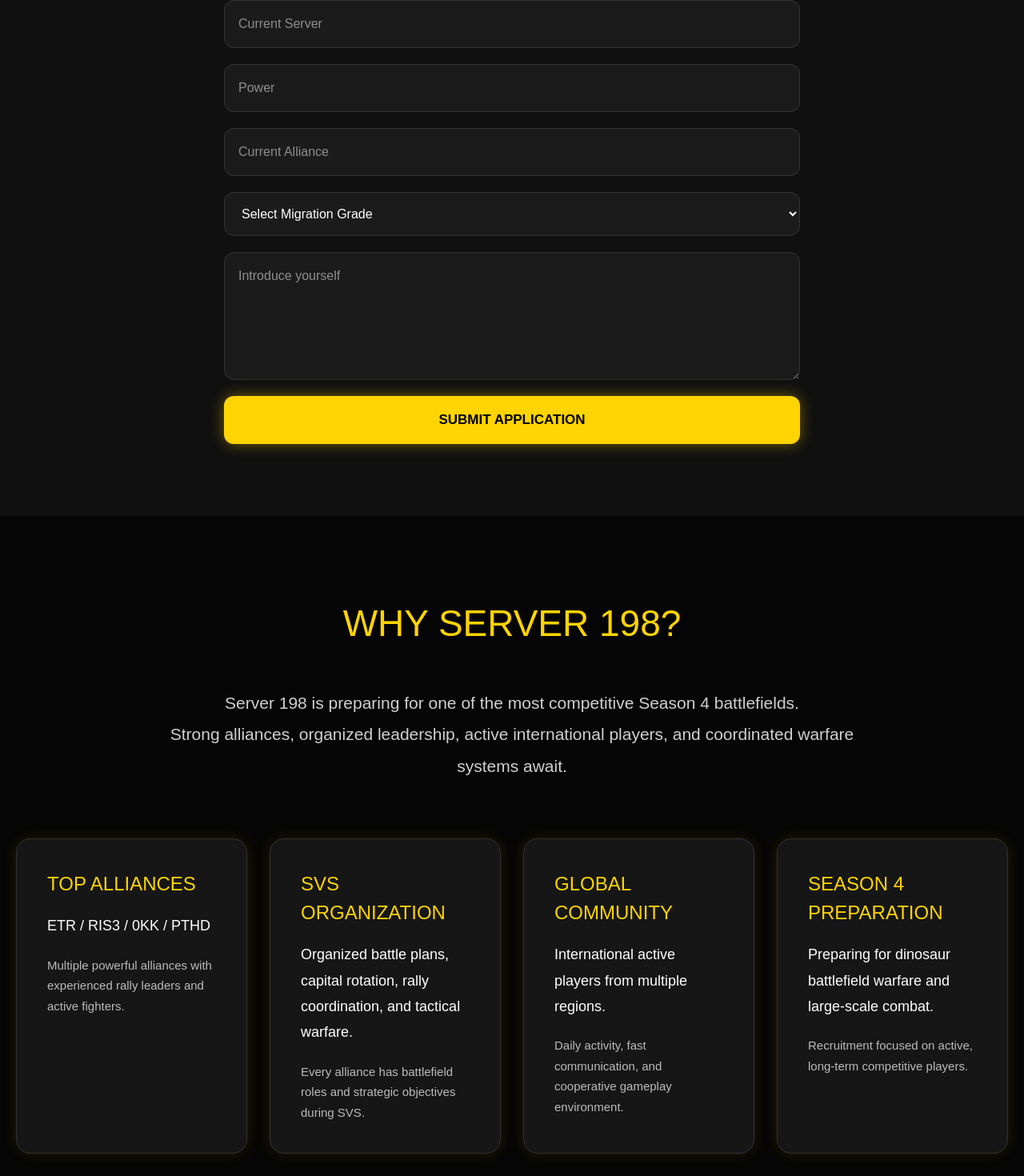
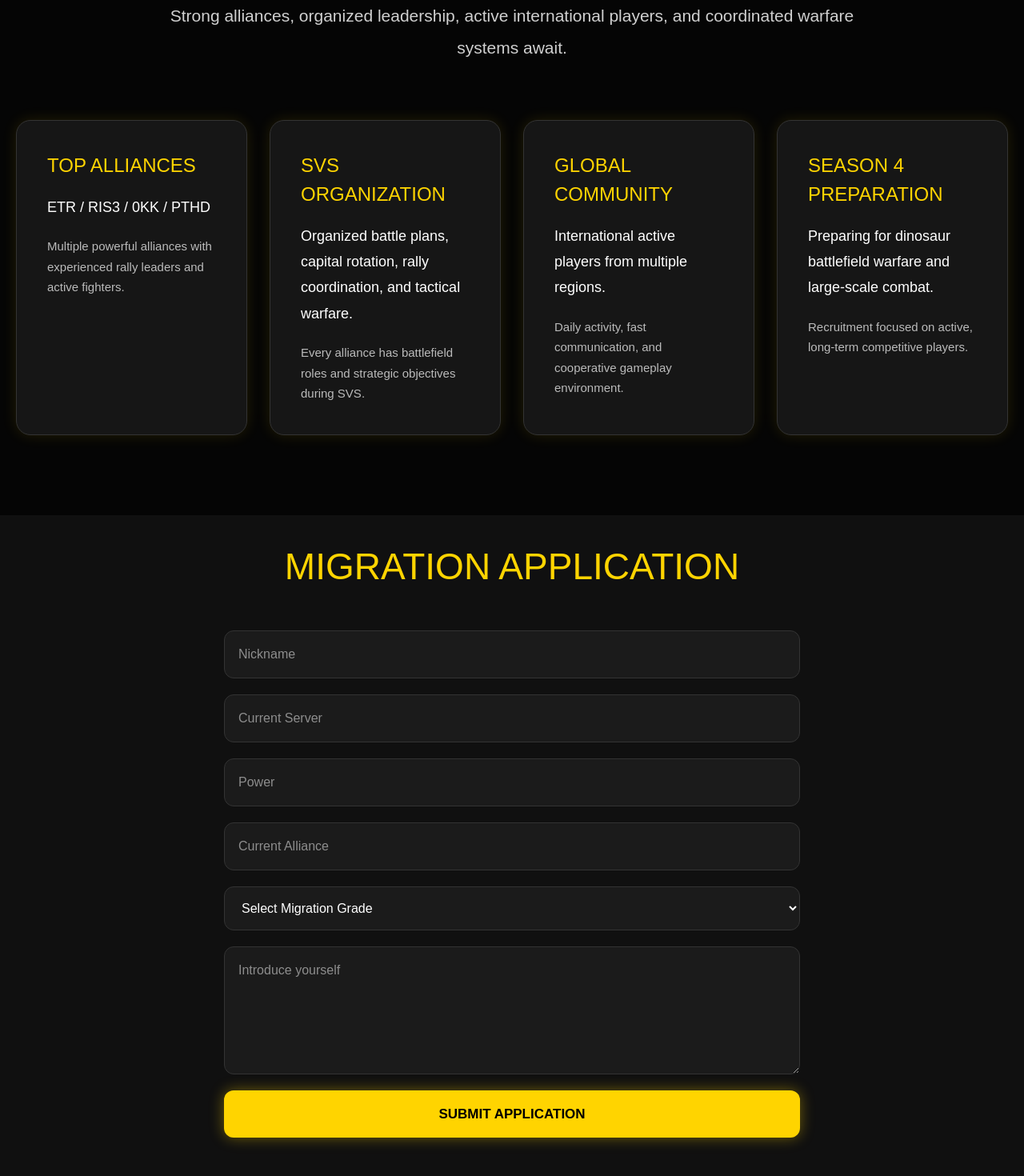
Before and after one commit to cpw1205/198smigration, a Next.js app: page / in a window 1280 px wide. Shown: the part 1034-2504 px from the top of the page at 80% size. Built offline with nearby package versions, Linux system fonts and the light colour scheme; no server answers.

Commit message:
Reorder homepage sections

```diff
--- a/app/page.tsx
+++ b/app/page.tsx
@@ -63,71 +63,161 @@ export default function Home() {
 
   return (
     <main className="main">
+      {/* HERO */}
       <section className="hero"></section>
 
-      <section id="apply" className="applySection">
-        <h2>MIGRATION APPLICATION</h2>
-
-        <form onSubmit={handleSubmit} className="form">
-          <input type="text" name="name" placeholder="Nickname" value={form.name} onChange={handleChange} required />
-          <input type="text" name="server" placeholder="Current Server" value={form.server} onChange={handleChange} required />
-          <input type="text" name="power" placeholder="Power" value={form.power} onChange={handleChange} required />
-          <input type="text" name="alliance" placeholder="Current Alliance" value={form.alliance} onChange={handleChange} />
-
-          <select name="migration_grade" value={form.migration_grade} onChange={handleChange} required>
-            <option value="">Select Migration Grade</option>
-            <option value="Elite">Elite (특급)</option>
-            <option value="Advanced">Advanced (고급)</option>
-            <option value="Medium">Medium (중급)</option>
-            <option value="Regular">Regular (일반)</option>
-          </select>
-
-          <textarea name="message" placeholder="Introduce yourself" value={form.message} onChange={handleChange} />
-
-          <button type="submit" disabled={loading}>
-            {loading ? "SUBMITTING..." : "SUBMIT APPLICATION"}
-          </button>
-        </form>
-      </section>
-
+      {/* WHY SERVER 198 */}
       <section className="infoSection">
         <h2>WHY SERVER 198?</h2>
 
         <p className="mainText">
-          Server 198 is preparing for one of the most competitive Season 4 battlefields.
+          Server 198 is preparing for one of the most competitive
+          Season 4 battlefields.
           <br />
-          Strong alliances, organized leadership, active international players,
+          Strong alliances, organized leadership,
+          active international players,
           and coordinated warfare systems await.
         </p>
 
         <div className="infoBox">
           <div className="card">
             <h3>TOP ALLIANCES</h3>
+
             <p>ETR / RIS3 / 0KK / PTHD</p>
-            <span>Multiple powerful alliances with experienced rally leaders and active fighters.</span>
+
+            <span>
+              Multiple powerful alliances with experienced
+              rally leaders and active fighters.
+            </span>
           </div>
 
           <div className="card">
             <h3>SVS ORGANIZATION</h3>
-            <p>Organized battle plans, capital rotation, rally coordination, and tactical warfare.</p>
-            <span>Every alliance has battlefield roles and strategic objectives during SVS.</span>
+
+            <p>
+              Organized battle plans, capital rotation,
+              rally coordination, and tactical warfare.
+            </p>
+
+            <span>
+              Every alliance has battlefield roles
+              and strategic objectives during SVS.
+            </span>
           </div>
 
           <div className="card">
             <h3>GLOBAL COMMUNITY</h3>
-            <p>International active players from multiple regions.</p>
-            <span>Daily activity, fast communication, and cooperative gameplay environment.</span>
+
+            <p>
+              International active players from
+              multiple regions.
+            </p>
+
+            <span>
+              Daily activity, fast communication,
+              and cooperative gameplay environment.
+            </span>
           </div>
 
           <div className="card">
             <h3>SEASON 4 PREPARATION</h3>
-            <p>Preparing for dinosaur battlefield warfare and large-scale combat.</p>
-            <span>Recruitment focused on active, long-term competitive players.</span>
+
+            <p>
+              Preparing for dinosaur battlefield warfare
+              and large-scale combat.
+            </p>
+
+            <span>
+              Recruitment focused on active,
+              long-term competitive players.
+            </span>
           </div>
         </div>
       </section>
 
-      <footer>© 2026 SERVER 198 MIGRATION</footer>
+      {/* APPLICATION */}
+      <section id="apply" className="applySection">
+        <h2>MIGRATION APPLICATION</h2>
+
+        <form onSubmit={handleSubmit} className="form">
+          <input
+            type="text"
+            name="name"
+            placeholder="Nickname"
+            value={form.name}
+            onChange={handleChange}
+            required
+          />
+
+          <input
+            type="text"
+            name="server"
+            placeholder="Current Server"
+            value={form.server}
+            onChange={handleChange}
+            required
+          />
+
+          <input
+            type="text"
+            name="power"
+            placeholder="Power"
+            value={form.power}
+            onChange={handleChange}
+            required
+          />
+
+          <input
+            type="text"
+            name="alliance"
+            placeholder="Current Alliance"
+            value={form.alliance}
+            onChange={handleChange}
+          />
+
+          <select
+            name="migration_grade"
+            value={form.migration_grade}
+            onChange={handleChange}
+            required
+          >
+            <option value="">Select Migration Grade</option>
+
+            <option value="Elite">
+              Elite (특급)
+            </option>
+
+            <option value="Advanced">
+              Advanced (고급)
+            </option>
+
+            <option value="Medium">
+              Medium (중급)
+            </option>
+
+            <option value="Regular">
+              Regular (일반)
+            </option>
+          </select>
+
+          <textarea
+            name="message"
+            placeholder="Introduce yourself"
+            value={form.message}
+            onChange={handleChange}
+          />
+
+          <button type="submit" disabled={loading}>
+            {loading
+              ? "SUBMITTING..."
+              : "SUBMIT APPLICATION"}
+          </button>
+        </form>
+      </section>
+
+      <footer>
+        © 2026 SERVER 198 MIGRATION
+      </footer>
 
       <style jsx>{`
         .main {
@@ -138,19 +228,25 @@ export default function Home() {
           overflow-x: hidden;
         }
 
+        /* HERO IMAGE */
         .hero {
           width: 100%;
           height: 820px;
-          background-image: url("/season4-bg.png");
+
+          background-image:
+            url("/season4-bg.png");
+
           background-size: contain;
           background-position: top center;
           background-repeat: no-repeat;
           background-color: #050505;
         }
 
-        .applySection {
-          padding: 20px 20px 90px;
-          background: #101010;
+        /* INFO SECTION */
+        .infoSection {
+          padding: 60px 20px 100px;
+          max-width: 1300px;
+          margin: 0 auto;
         }
 
         h2 {
@@ -160,9 +256,62 @@ export default function Home() {
           color: #ffd400;
         }
 
+        .mainText {
+          text-align: center;
+          color: #d0d0d0;
+          line-height: 1.9;
+          font-size: 21px;
+          max-width: 900px;
+          margin: 0 auto 70px;
+        }
+
+        .infoBox {
+          display: grid;
+          grid-template-columns:
+            repeat(auto-fit, minmax(280px, 1fr));
+
+          gap: 28px;
+        }
+
+        .card {
+          background: #161616;
+          padding: 38px;
+          border-radius: 18px;
+          border: 1px solid #333;
+
+          box-shadow:
+            0 0 18px rgba(255, 212, 0, 0.12);
+        }
+
+        .card h3 {
+          color: #ffd400;
+          margin-bottom: 18px;
+          font-size: 24px;
+        }
+
+        .card p {
+          font-size: 18px;
+          line-height: 1.8;
+          margin-bottom: 20px;
+          color: white;
+        }
+
+        .card span {
+          color: #bbbbbb;
+          line-height: 1.7;
+          font-size: 15px;
+        }
+
+        /* APPLICATION */
+        .applySection {
+          padding: 30px 20px 100px;
+          background: #101010;
+        }
+
         .form {
           max-width: 720px;
           margin: 0 auto;
+
           display: flex;
           flex-direction: column;
           gap: 20px;
@@ -192,55 +341,9 @@ export default function Home() {
           font-weight: bold;
           font-size: 17px;
           cursor: pointer;
-          box-shadow: 0 0 18px rgba(255, 212, 0, 0.4);
-        }
 
-        .infoSection {
-          padding: 100px 20px;
-          max-width: 1300px;
-          margin: 0 auto;
-        }
-
-        .mainText {
-          text-align: center;
-          color: #d0d0d0;
-          line-height: 1.9;
-          font-size: 21px;
-          max-width: 900px;
-          margin: 0 auto 70px;
-        }
-
-        .infoBox {
-          display: grid;
-          grid-template-columns: repeat(auto-fit, minmax(280px, 1fr));
-          gap: 28px;
-        }
-
-        .card {
-          background: #161616;
-          padding: 38px;
-          border-radius: 18px;
-          border: 1px solid #333;
-          box-shadow: 0 0 18px rgba(255, 212, 0, 0.12);
-        }
-
-        .card h3 {
-          color: #ffd400;
-          margin-bottom: 18px;
-          font-size: 24px;
-        }
-
-        .card p {
-          font-size: 18px;
-          line-height: 1.8;
-          margin-bottom: 20px;
-          color: white;
-        }
-
-        .card span {
-          color: #bbbbbb;
-          line-height: 1.7;
-          font-size: 15px;
+          box-shadow:
+            0 0 18px rgba(255, 212, 0, 0.4);
         }
 
         footer {
@@ -250,6 +353,7 @@ export default function Home() {
           border-top: 1px solid #222;
         }
 
+        /* MOBILE */
         @media (max-width: 768px) {
           .hero {
             height: 260px;
@@ -257,17 +361,17 @@ export default function Home() {
             background-position: top center;
           }
 
+          .infoSection {
+            padding: 50px 16px 70px;
+          }
+
           .applySection {
-            padding: 25px 16px 70px;
+            padding: 20px 16px 70px;
           }
 
           h2 {
             font-size: 30px;
             margin-bottom: 30px;
-          }
-
-          .infoSection {
-            padding: 70px 16px;
           }
 
           .mainText {
```
